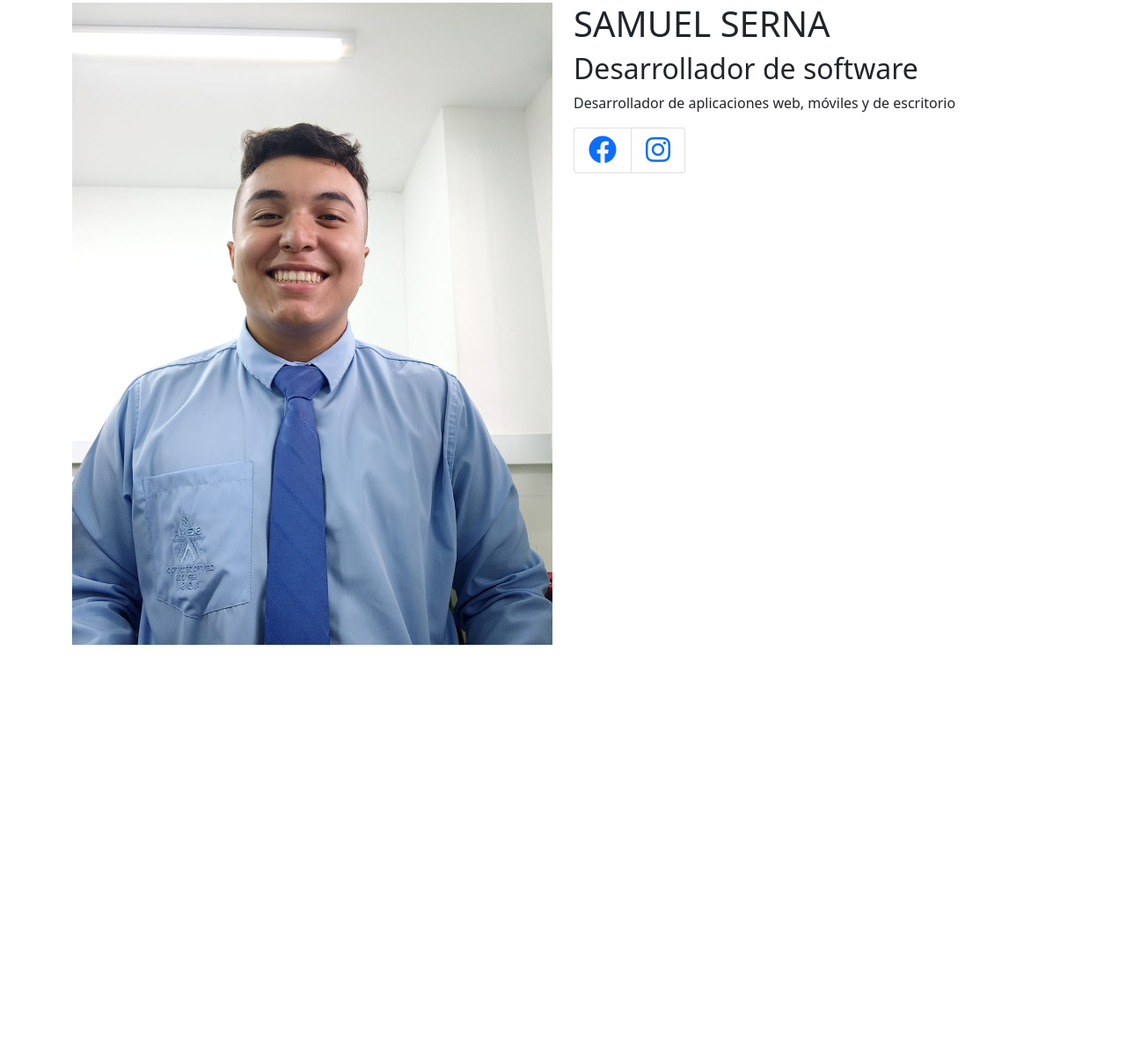
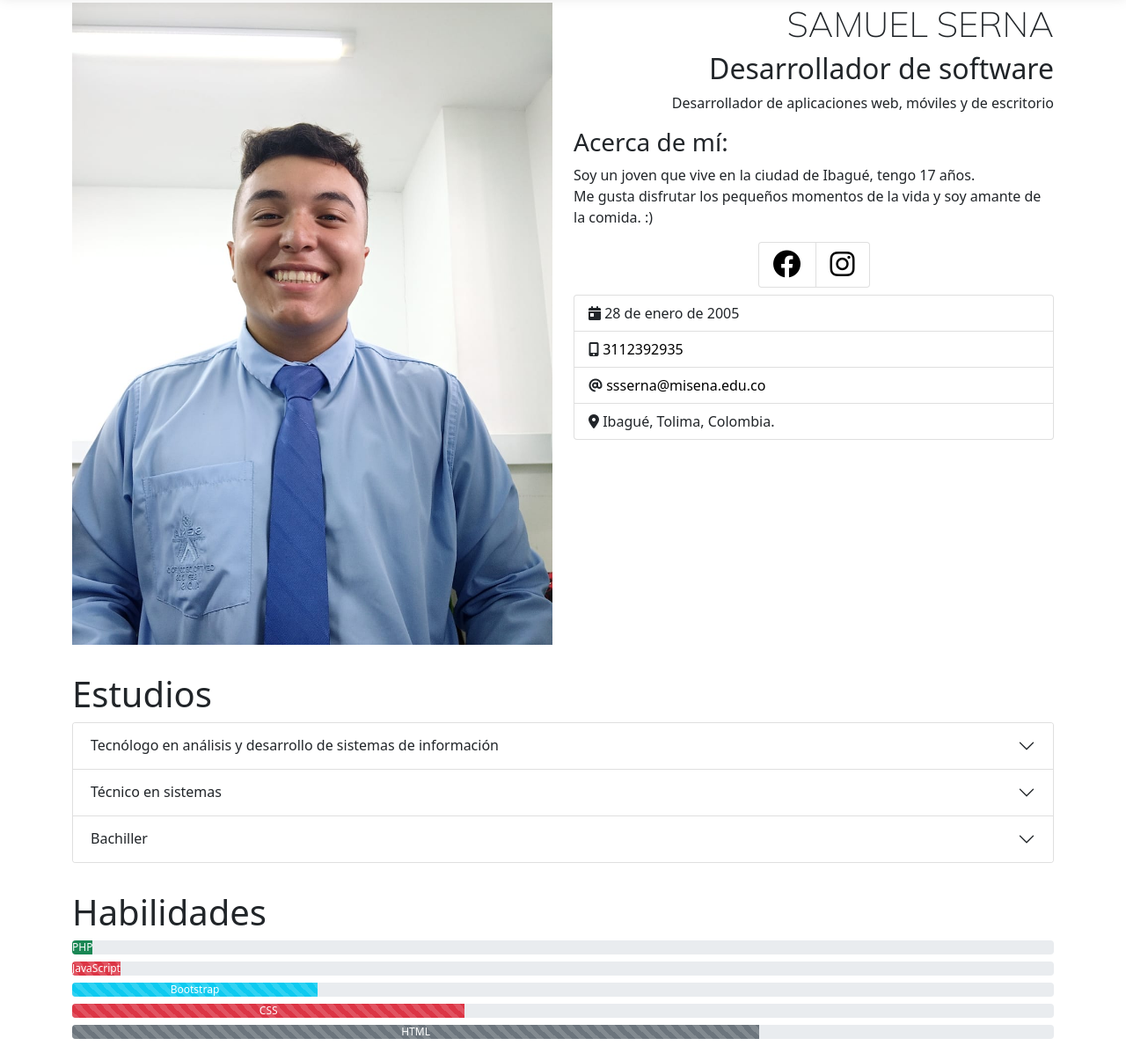
Before and after one commit to Sernac51/hojamejorada, a plain HTML site: page index.html in a window 1280 px wide. Shown: the part 69-1266 px from the top of the page at 88% size. Before the commit the page ends 818 px from the top, so only its background shows below. Drawn offline with nearby package versions, Linux system fonts and the light colour scheme.

Commit message:
23/03/2022

```diff
--- a/assets/css/estilos.css
+++ b/assets/css/estilos.css
@@ -0,0 +1,7 @@
+@import url('https://fonts.googleapis.com/css2?family=Mulish:wght@200&display=swap');
+#titulo{
+    font-family: 'Mulish', sans-serif;
+}
+.informacion{
+    white-space: pre-line;
+}
--- a/index.html
+++ b/index.html
@@ -14,7 +14,7 @@
 
 <body>
     <header id="inicio">
-        <nav class="navbar navbar-expand-lg navbar-light bg-danger">
+        <nav class="navbar navbar-expand-lg navbar-light bg-danger shadow">
             <div class="container">
                 <a class="navbar-brand" href="#">Samuel Serna</a>
                 <button class="navbar-toggler" type="button" data-bs-toggle="collapse"
@@ -25,10 +25,10 @@
                 <div class="collapse navbar-collapse" id="contenido-navbar">
                     <ul class="navbar-nav me-auto mb-2 mb-lg-0">
                         <li class="nav-item">
-                            <a href="#final" class="nav-link">Estudios</a>
+                            <a href="#estudios" class="nav-link">Estudios</a>
                         </li>
                         <li class="nav-item">
-                            <a href="#" class="nav-link">Habilidades</a>
+                            <a href="#habilidades" class="nav-link">Habilidades</a>
                         </li>
                         <li class="nav-item dropdown">
                             <a class="nav-link dropdown-toggle" href="#" id="dropProyectos" role="button"
@@ -37,13 +37,13 @@
                             </a>
                             <ul class="dropdown-menu" aria-labelledby>
                                 <li>
-                                    <a href="#" class="dropdown-items">Proyecto 1</a>
+                                    <a href="#" class="dropdown-items text-decoration-none">Proyecto 1</a>
                                 </li>
                                 <li>
-                                    <a href="#" class="dropdown-items">Proyecto 2</a>
+                                    <a href="#" class="dropdown-items text-decoration-none">Proyecto 2</a>
                                 </li>
                                 <li>
-                                    <a href="#" class="dropdown-items">Proyecto 3</a>
+                                    <a href="#" class="dropdown-items text-decoration-none">Proyecto 3</a>
                                 </li>
                             </ul>
                         </li>
@@ -62,26 +62,121 @@
                     </div>
                 </div>
                 <div class="col-sm-6">
-                    <h1 class="text-uppercase pt-2 pt-sm-0">Samuel Serna</h1>
-                    <h2>Desarrollador de software</h2>
-                    <p>Desarrollador de aplicaciones web, móviles y de escritorio</p>
-                    <ul class="list-group list-group-horizontal">
+                    <div class="text-end">
+                        <h1 class="text-uppercase pt-2 pt-sm-0" id="titulo">Samuel Serna</h1>
+                        <h2>Desarrollador de software</h2>
+                        <p>Desarrollador de aplicaciones web, móviles y de escritorio</p>
+                    </div>
+                    <div>
+                        <h3>Acerca de mí:</h3>
+                        <p class="informacion">Soy un joven que vive en la ciudad de Ibagué, tengo 17 años.
+                            Me gusta disfrutar los pequeños momentos de la vida y soy amante de la comida. :)</p>
+                    </div>
+                    <div class="d-flex justify-content-center ">
+                        <ul class="list-group list-group-horizontal">
+                            <li class="list-group-item">
+                                <a href="https://web.facebook.com/profile.php?id=100013444116330" target="_blank"><i
+                                        class="fa-brands fa-facebook fa-2x" style="color:black"></i></a>
+                            </li>
+                            <li class="list-group-item">
+                                <a href="https://www.instagram.com/samuel._.serna/?hl=es-la" target="_blank"><i
+                                        class="fa-brands fa-instagram fa-2x" style="color:black"></i></a>
+                            </li>
+                        </ul>
+                    </div>
+                    <ul class="list-group pt-2">
                         <li class="list-group-item">
-                            <a href="#">
-                                <i class="fa-brands fa-facebook fa-2x"></i>
-                            </a>
+                            <i class="fa-solid fa-calendar-day"></i>
+                            28 de enero de 2005
                         </li>
                         <li class="list-group-item">
-                            <a href="#">
-                                <i class="fa-brands fa-instagram fa-2x"></i>
-                            </a>
+                            <i class="fa-solid fa-mobile-screen-button"></i>
+                            <a href="tel:+573112392935" style="color:black" class="text-decoration-none">3112392935</a>
+                        </li>
+                        <li class="list-group-item">
+                            <i class="fa-solid fa-at"></i>
+                            <a href="mailto:ssserna@misena.edu.co" style="color:black"
+                                class="text-decoration-none">ssserna@misena.edu.co</a>
+                        </li>
+                        <li class="list-group-item">
+                            <i class="fa-solid fa-location-dot"></i>
+                            Ibagué, Tolima, Colombia.
                         </li>
                     </ul>
                 </div>
             </div>
         </div>
     </section>
+    <section class="py-3" id="estudios">
+        <div class="container">
+            <h1>Estudios</h1>
+            <div class="accordion" id="acordeonEstudios">
+                <div class="accordion-item">
+                    <h2 class="accordion-header" id="headingOne">
+                        <button class="accordion-button collapsed" type="button" data-bs-toggle="collapse"
+                            data-bs-target="#uno" aria-expanded="false" aria-controls="uno">
+                            Tecnólogo en análisis y desarrollo de sistemas de información
+                        </button>
+                    </h2>
+                    <div id="uno" class="accordion-collapse collapse" aria-labelledby="estudio1"
+                        data-bs-parent="#acordeonEstudios">
+                        <div class="accordion-body">
+                            <span class="fw-bold">Servicio Nacional de Aprendizaje SENA </span>2022
+                        </div>
+                    </div>
+                </div>
+                <div class="accordion-item">
+                    <h2 class="accordion-header" id="dos">
+                        <button class="accordion-button collapsed" type="button" data-bs-toggle="collapse"
+                            data-bs-target="#estudio2" aria-expanded="false" aria-controls="dos">
+                            Técnico en sistemas
+                        </button>
+                    </h2>
+                    <div id="estudio2" class="accordion-collapse collapse" aria-labelledby="dos"
+                        data-bs-parent="#acordeonEstudios">
+                        <div class="accordion-body">
+                            <span class="fw-bold">Servicio Nacional de Aprendizaje SENA </span>2021
+                        </div>
+                    </div>
+                </div>
+                <div class="accordion-item">
+                    <h2 class="accordion-header" id="tres">
+                        <button class="accordion-button collapsed" type="button" data-bs-toggle="collapse"
+                            data-bs-target="#estudio3" aria-expanded="false" aria-controls="tres">
+                            Bachiller
+                        </button>
+                    </h2>
+                    <div id="estudio3" class="accordion-collapse collapse" aria-labelledby="tres"
+                        data-bs-parent="#acordeonEstudios">
+                        <div class="accordion-body">
+                            <span class="fw-bold">Nuestra Señora del Carmen </span>2021
+                        </div>
+                    </div>
+                </div>
+            </div>
+        </div>
 
+    </section>
+    <section class="py-3" id="habilidades">
+        <div class="container">
+            <h1>Habilidades</h1>
+            <div class="progress">
+                <div class="progress-bar bg-success" role="progressbar" aria-valuenow="0" aria-valuemin="0" aria-valuemax="100">PHP</div>
+            </div>
+            <div class="progress mt-2">
+                <div class="progress-bar progress-bar-striped bg-danger" role="progressbar" aria-valuenow="0" aria-valuemin="0" aria-valuemax="100">JavaScript</div>
+            </div>
+            <div class="progress mt-2">
+                <div class="progress-bar progress-bar-striped bg-info" role="progressbar" style="width: 25%" aria-valuenow="25" aria-valuemin="0" aria-valuemax="100">Bootstrap</div>
+            </div>
+            <div class="progress mt-2">
+                <div class="progress-bar progress-bar-striped bg-danger" role="progressbar" style="width: 40%" aria-valuenow="40" aria-valuemin="0" aria-valuemax="100">CSS</div>
+            </div>
+            <div class="progress mt-2">
+                <div class="progress-bar progress-bar-striped progress-bar-animated progress-bar-striped bg-secondary" role="progressbar" aria-valuenow="70" aria-valuemin="0" aria-valuemax="100" style="width: 70%">HTML</div>
+            </div>
+        </div>
+    </section>
 
 
 
```
